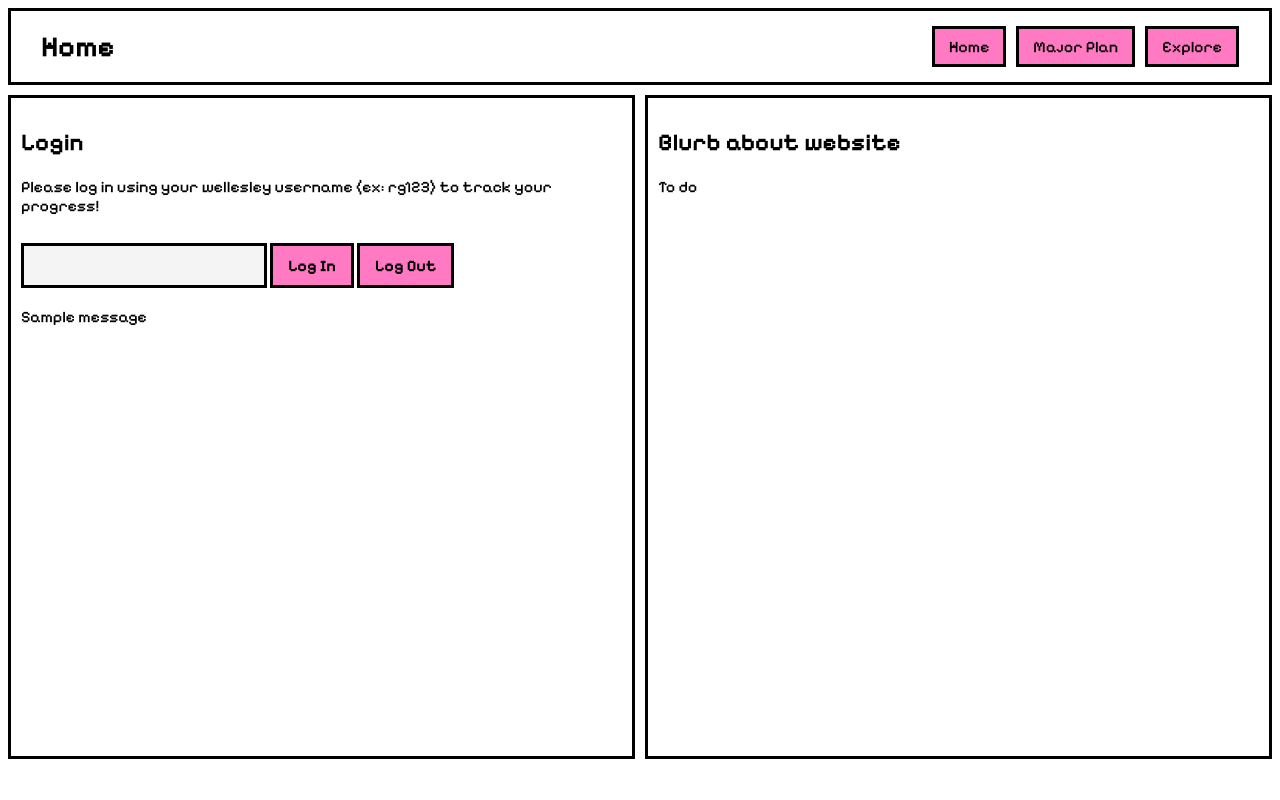
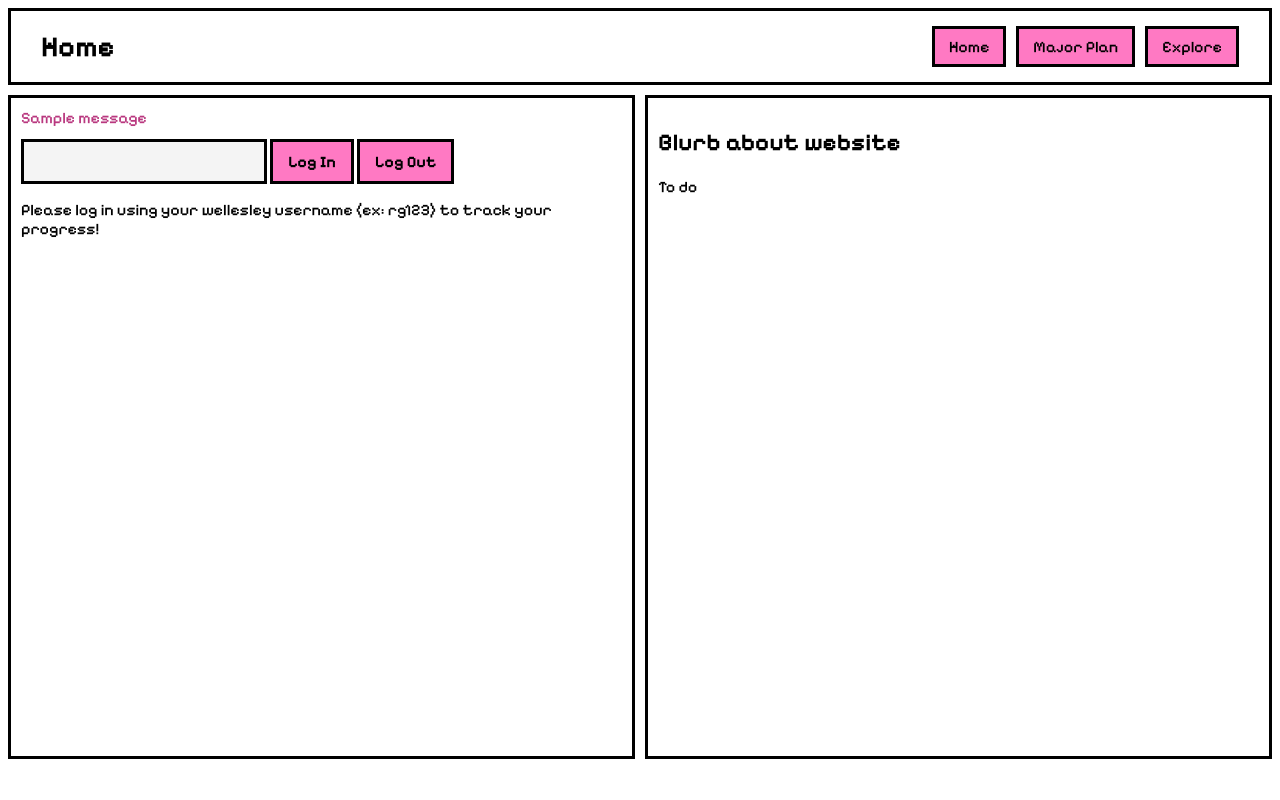
Before and after one commit to ninahowley/cs-hub, a Flask app: page / in a window 1280 px wide. Run offline with Flask 3, Linux system fonts and the light colour scheme; tables that the repository leaves empty hold one stand-in row (values such as "Sample post"); one stand-in notice (Sample message) is shown.

Commit message:
fix index.html layout

```diff
--- a/static/style.css
+++ b/static/style.css
@@ -6,11 +6,11 @@ body {
     font-optical-sizing: auto;
     font-weight: 500; /* weight 400-700*/
     font-style: normal;
+    scrollbar-color: #ff79c3;
 }
 a {
     color:#324ba5;
 }
-
 
 .vt323-regular {
   font-family: "VT323", monospace;
@@ -98,8 +98,8 @@ a {
 }
 
 /* FLASHED MESSAGE */
-.flashed_message {
-    color:#ff79c3;
+.flashed-message {
+    color:#b9387f;
 }
 
 @media (max-width: 768px) {
--- a/templates/index.html
+++ b/templates/index.html
@@ -19,22 +19,21 @@
    </div>
    <div class="parent-container">
    <div class="child-container">
-      <h2>Login</h2>
-      <p>Please log in using your wellesley username (ex: rg123) to track your progress!</p>
+      {% with messages = get_flashed_messages() %}
+      {% if messages %}
+         <div>
+            {% for message in messages %}
+               <span class="flashed-message">{{ message }}</span>
+            {% endfor %}
+         </div>
+      {% endif %}
+      {% endwith %}
       <form method=POST action="{{ url_for('index') }}">
          <input type="username" name='username' value="" class="input_box">
          <input type="submit" name="login" value="Log In" class="submit_button">
          <input type="submit" name="logout" value="Log Out" class="submit_button">
-      </form><br>
-      {% with messages = get_flashed_messages() %}
-      {% if messages %}
-         <div>
-            {% for message in messages %}
-               <span>{{ message }}</span>
-            {% endfor %}
-         </div>
-      {% endif %}
-      {% endwith %}
+      </form>
+      <p>Please log in using your wellesley username (ex: rg123) to track your progress!</p>
    </div>
    <div class= "child-container">
       <h2>Blurb about website</h2>
```
